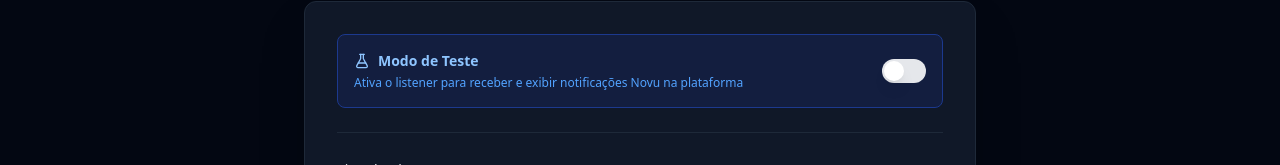
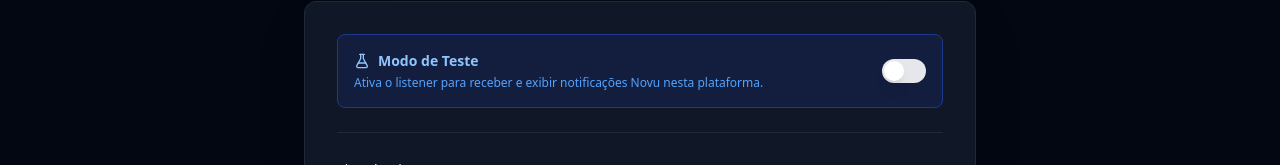
Before and after one commit to Cloudmatize/alert-center-mock-emitter, a React (Vite) app: page / in a window 1280 px wide. Shown: the part 144-309 px from the top of the page. Built offline with nearby package versions, Linux system fonts and the light colour scheme; no server answers.

Commit message:
fix: correct typo in Test Mode description for clarity

```diff
--- a/src/components/endpoint-config.tsx
+++ b/src/components/endpoint-config.tsx
@@ -26,7 +26,7 @@ export function TestModeConfig({
             </Label>
           </div>
           <p className={`text-xs mt-1 ${darkMode ? 'text-blue-400' : 'text-blue-700'}`}>
-            Ativa o listener para receber e exibir notificações Novu na plataforma
+            Ativa o listener para receber e exibir notificações Novu nesta plataforma.
           </p>
         </div>
         <Switch
```
